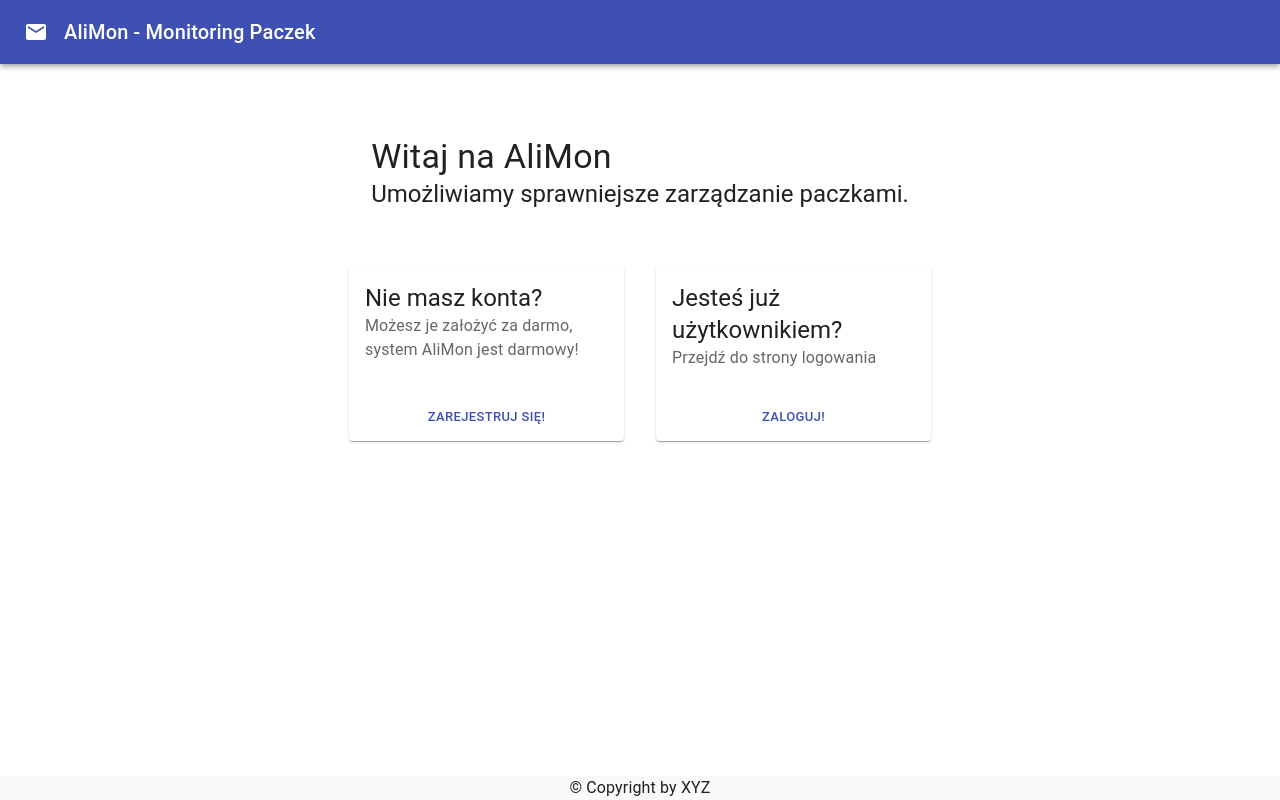
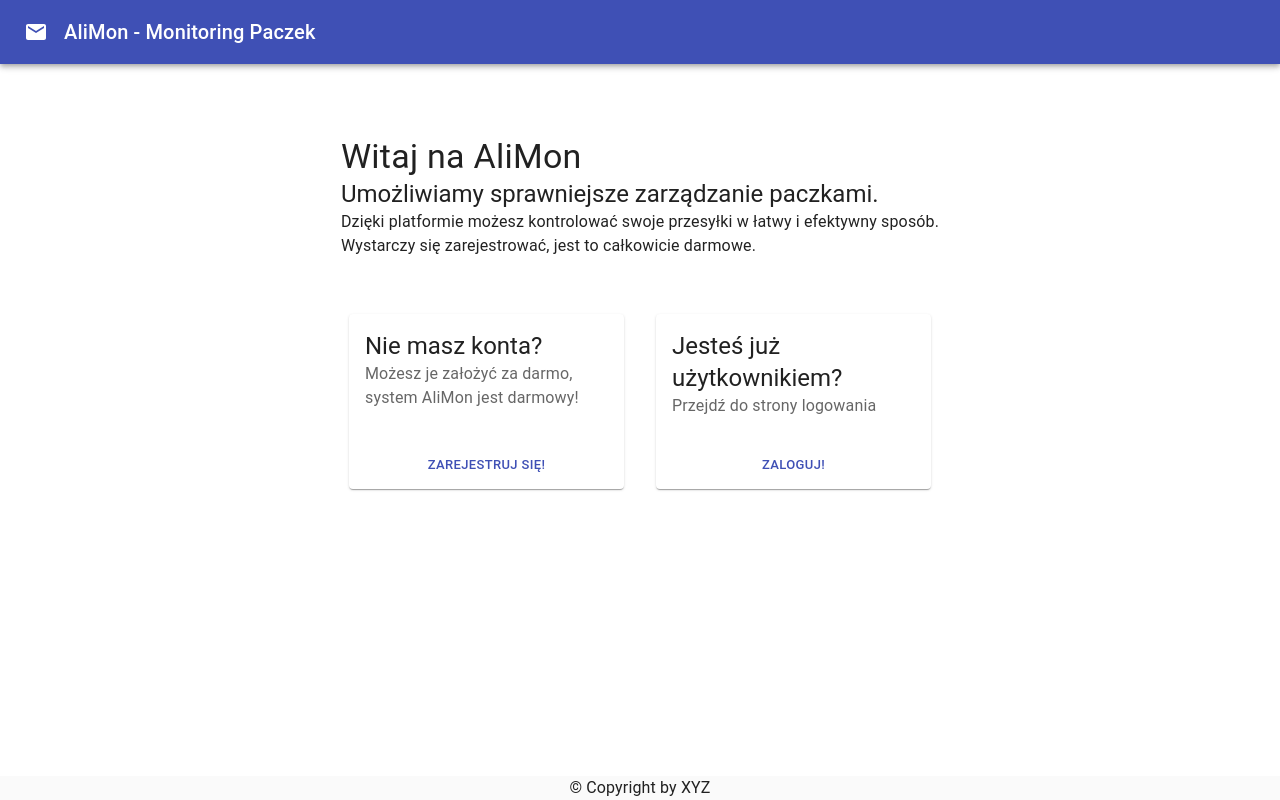
Before and after one commit to kkolcz/AliMon, a React (Create React App) app: page / in a window 1280 px wide. Built offline with nearby package versions, Linux system fonts and the light colour scheme; no server answers.

Commit message:
update welcome

```diff
--- a/src/components/Welcome/Welcome.js
+++ b/src/components/Welcome/Welcome.js
@@ -6,9 +6,13 @@ const Welcome = () => {
 	return (
 		<Fragment>
 			<Box display='flex' flexDirection='column' alignItems='center' m='1rem' p='1rem'>
-				<Box sx={{ m: 5 }}>
+				<Box sx={{ m: 5, textAlign: 'left', maxWidth: '60%' }}>
 					<Typography variant='h4'>Witaj na AliMon</Typography>
 					<Typography variant='h5'>Umożliwiamy sprawniejsze zarządzanie paczkami.</Typography>
+					<Typography variant='p'>
+						Dzięki platformie możesz kontrolować swoje przesyłki w łatwy i efektywny sposób.
+					</Typography>
+					<Typography>Wystarczy się zarejestrować, jest to całkowicie darmowe.</Typography>
 				</Box>
 				<Box sx={{ display: 'flex' }}>
 					<WelcomeCard
```
